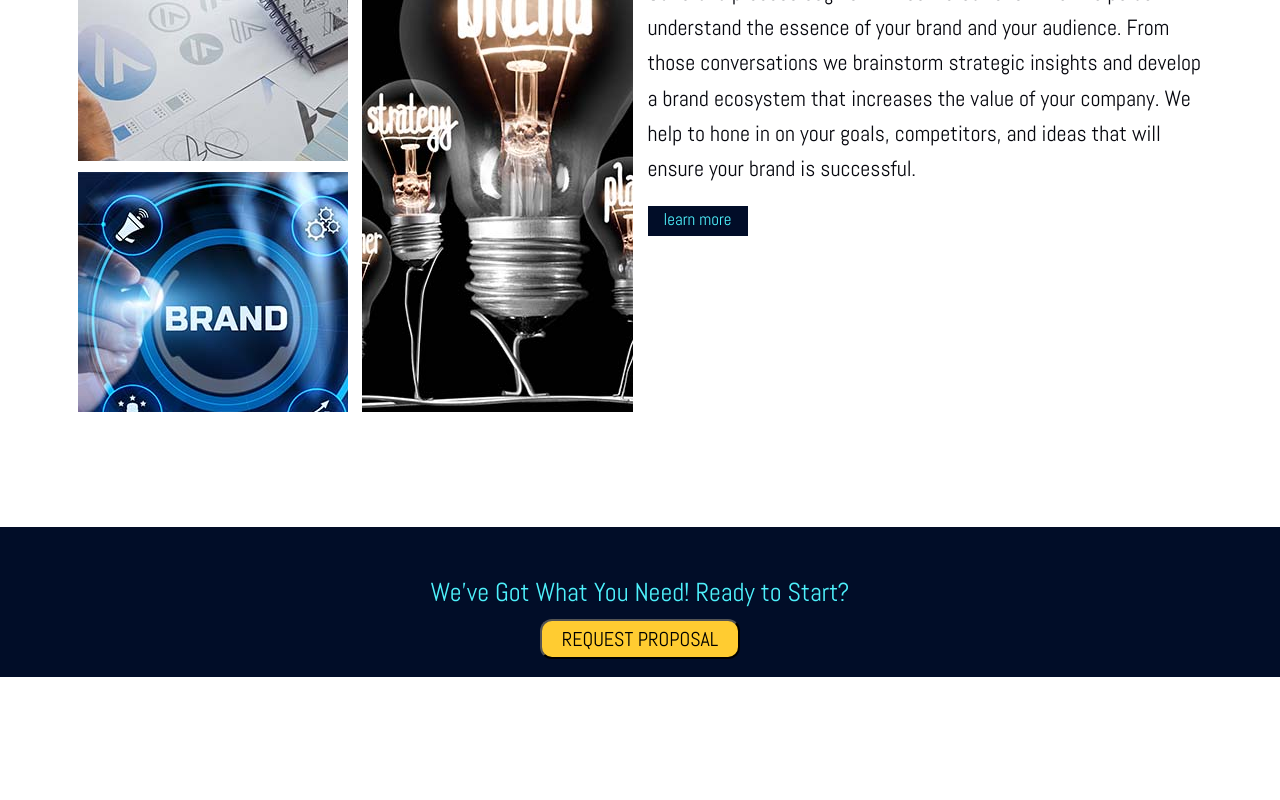
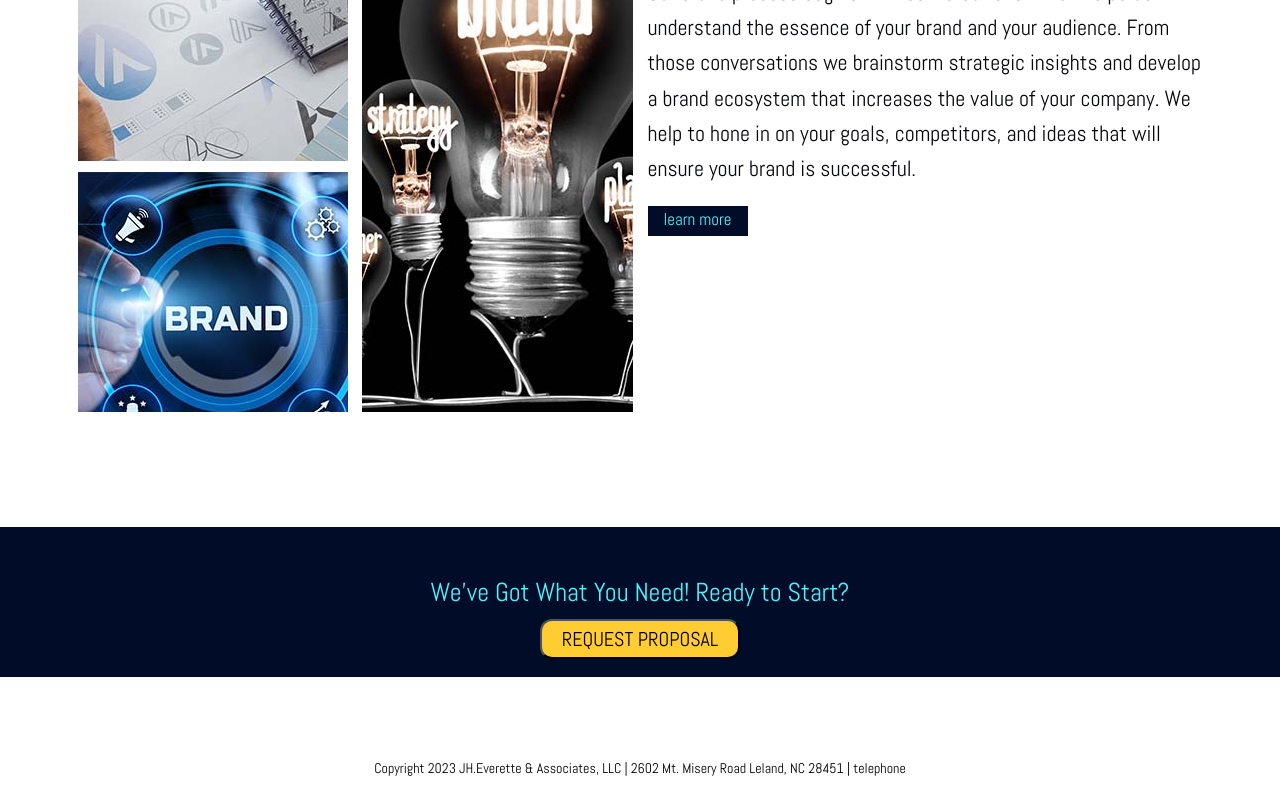
Before and after one commit to DowePaul-FS/jheverette, a React (Create React App) app in the folder frontend/: page / in a window 1280 px wide. Shown: the part 3135-3935 px from the top of the page. Before the commit the page ends 3812 px from the top, so only its background shows below. Built offline with nearby package versions, Linux system fonts and the light colour scheme.

Commit message:
Create footer rough draft

```diff
--- /dev/null
+++ b/frontend/src/components/Footer.js
@@ -0,0 +1,13 @@
+import React from 'react';
+import classes from './Footer.module.css';
+
+const Footer = () => {
+    return (
+        <footer className={classes["f__pos"]}>
+            Copyright 2023 JH.Everette & Associates, LLC | 2602 Mt. Misery Road
+            Leland, NC 28451 | telephone
+        </footer>
+    );
+};
+
+export default Footer;
--- /dev/null
+++ b/frontend/src/components/Footer.module.css
@@ -0,0 +1,8 @@
+.f__pos {
+    position: relative;
+    top: 45rem;
+    padding-bottom: 2rem;
+    margin-bottom: 2rem;
+    text-align: center;
+    font-size: 1.4rem;
+}
--- a/frontend/src/pages/Home.js
+++ b/frontend/src/pages/Home.js
@@ -9,6 +9,7 @@ import Message from '../components/Message';
 import ServiceLeft from '../components/ServiceLeft';
 import ServiceRight from "../components/ServiceRight";
 import Start from '../components/Start';
+import Footer from '../components/Footer';
 import lay from "../images/des_lay_308_300.jpg";
 import block from "../images/des_block_308_560.jpg";
 import html from "../images/des_html_308_300.jpg";
@@ -139,6 +140,7 @@ const Home = () => {
             <section className={classes.start}>
                 <Start text="We’ve Got What You Need! Ready to Start?" />
             </section>
+            <Footer />
         </main>
     );
 }
```
